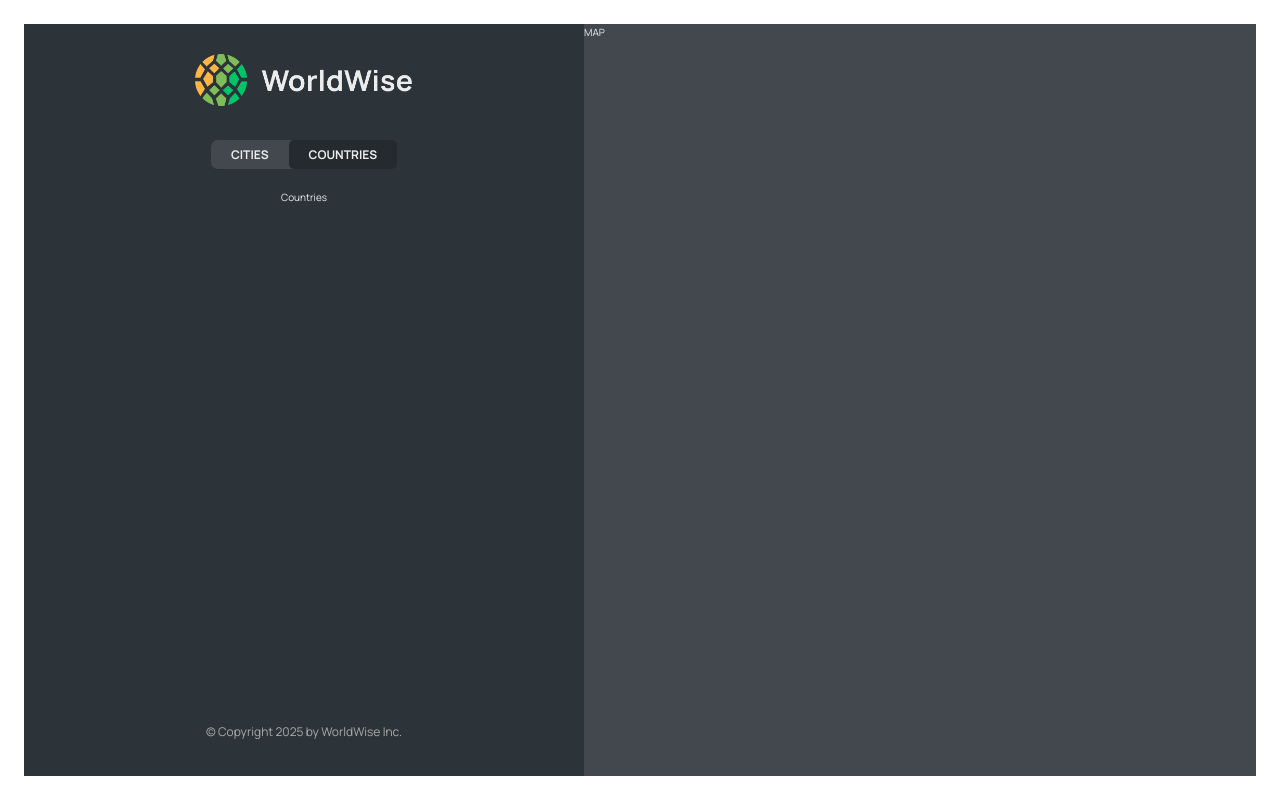
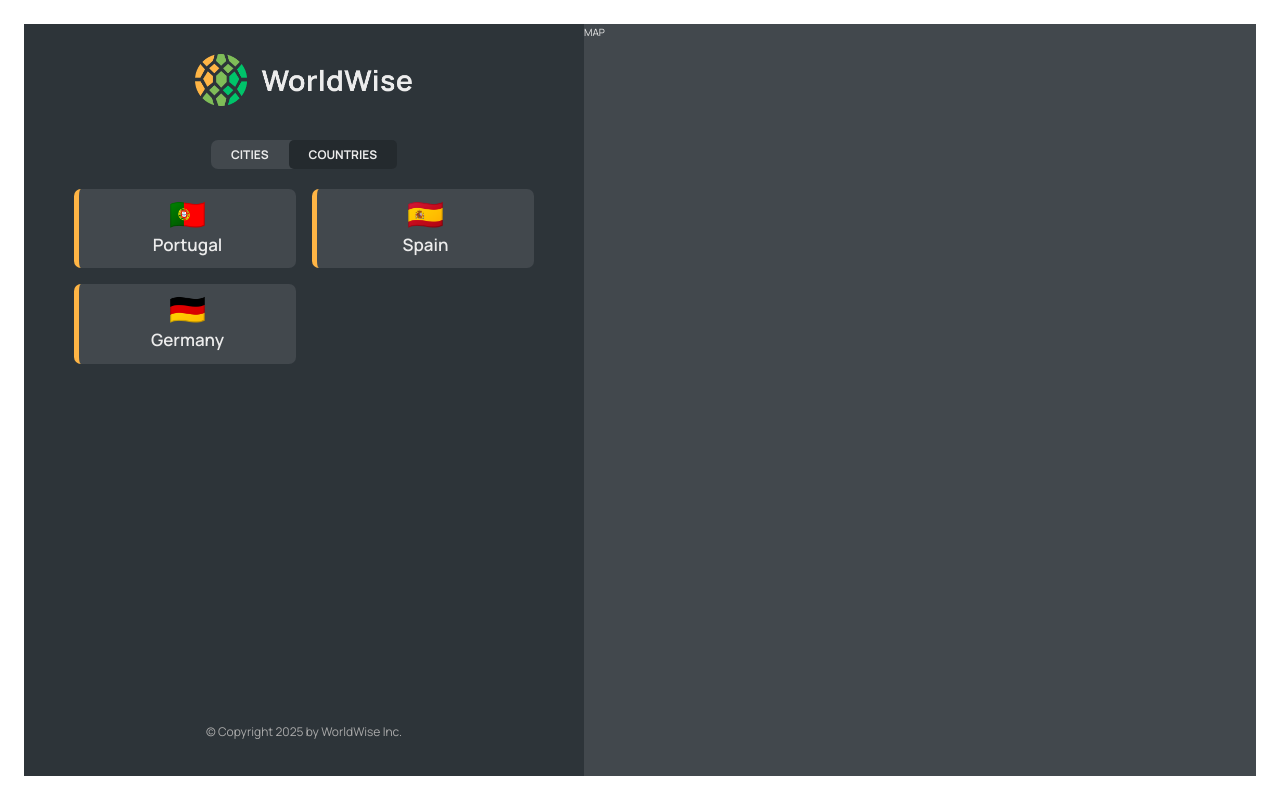
Before and after one commit to devhridoyahmed/WorldWise, a React (Vite) app: page /app/countries in a window 1280 px wide. Built offline with nearby package versions, Linux system fonts and the light colour scheme; data requests are answered from the project's data file.

Commit message:
according to cities unique country list will be rendered.

```diff
--- a/data/cities.json
+++ b/data/cities.json
@@ -35,6 +35,30 @@
         "lng": 13.376933665713324
       },
       "id": 98443197
+    },
+    {
+      "cityName": "Barcelona",
+      "country": "Spain",
+      "emoji": "🇪🇸",
+      "date": "2027-07-15T08:22:53.976Z",
+      "notes": "",
+      "position": {
+        "lat": 40.46635901755316,
+        "lng": -3.7133789062500004
+      },
+      "id": 17806753
+    },
+    {
+      "cityName": "Frankfurt",
+      "country": "Germany",
+      "emoji": "🇩🇪",
+      "date": "2027-02-12T09:24:11.863Z",
+      "notes": "Amazing 😃",
+      "position": {
+        "lat": 52.53586782505711,
+        "lng": 13.376933665713324
+      },
+      "id": 98443192
     }
   ]
 }
--- a/src/App.jsx
+++ b/src/App.jsx
@@ -7,14 +7,13 @@ import AppLayout from "./Pages/AppLayout";
 import PageNotFound from "./Pages/PageNotFound";
 import CityList from "./Components/CityList";
 import { useEffect, useState } from "react";
+import CountryList from "./Components/CountriesList";
 
 const BASE_URL = "http://localhost:9000";
 
 function App() {
   const [cities, setCities] = useState([]);
   const [isLoading, setIsLoading] = useState(false);
-
-
 
   useEffect(function () {
     async function fetchCities() {
@@ -49,7 +48,10 @@ function App() {
               path="cities"
               element={<CityList cities={cities} isLoading={isLoading} />}
             />
-            <Route path="countries" element={<p>Countries</p>} />
+            <Route
+              path="countries"
+              element={<CountryList cities={cities} isLoading={isLoading} />}
+            />
             <Route path="form" element={<p>Form</p>} />
           </Route>
           <Route path="*" element={<PageNotFound />} />
--- a/src/Components/CityList.jsx
+++ b/src/Components/CityList.jsx
@@ -1,9 +1,15 @@
 import styles from "./CityList.module.css";
-import CityItem from "./CityItem"
-import Spinner from "./Spinner"
+import CityItem from "./CityItem";
+import Spinner from "./Spinner";
+import Message from "./Message";
 
 function CityList({ cities, isLoading }) {
-    if (isLoading) return <Spinner />
+  if (isLoading) return <Spinner />;
+
+  if (!cities.length)
+    return (
+      <Message message="Add your first city by clicking on a city on the map" />
+    );
   return (
     <ul className={styles.cityList}>
       {cities.map((city) => (
--- /dev/null
+++ b/src/Components/CountriesList.jsx
@@ -0,0 +1,29 @@
+import styles from "./CountryList.module.css";
+import CountryItem from "./CountryItem";
+import Spinner from "./Spinner";
+import Message from "./Message";
+
+function CountryList({ cities, isLoading }) {
+  if (isLoading) return <Spinner />;
+
+  if (!cities.length)
+    return (
+      <Message message="Add your first city by clicking on a city on the map" />
+    );
+
+  const countries = cities.reduce((arr, city) => {
+    if (!arr.map((el) => el.country).includes(city.country))
+      return [...arr, { country: city.country, emoji: city.emoji }];
+    else return arr;
+  }, []);
+
+  return (
+    <ul className={styles.countryList}>
+      {countries.map((country) => (
+        <CountryItem country={country} />
+      ))}
+    </ul>
+  );
+}
+
+export default CountryList;
--- a/src/Components/CountryList.module.css
+++ b/src/Components/CountryList.module.css
@@ -2,7 +2,7 @@
   width: 100%;
   height: 65vh;
   list-style: none;
-  overflow-y: scroll;
+  /* overflow-y: scroll; */
   overflow-x: hidden;
 
   display: grid;
```
